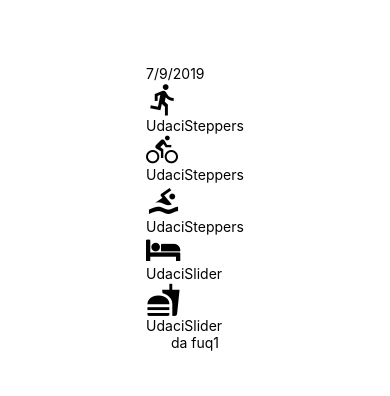
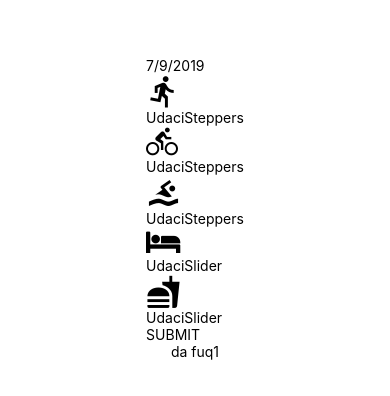
Before and after one commit to Akram11/NativeFitness, a React Native app: screen / in a window 390 px wide. Shown: the part 214-610 px from the top of the page. Built offline with nearby package versions, Linux system fonts and the light colour scheme.

Commit message:
added a submit btn

```diff
--- a/components/AddEntry.js
+++ b/components/AddEntry.js
@@ -1,9 +1,18 @@
 import React, { Component } from 'react'
-import { View } from 'react-native'
-import { getMetricMetaInfo } from '../utils/helpers'
+import { View, TouchableOpacity, Text } from 'react-native'
+import { getMetricMetaInfo, timeToString } from '../utils/helpers'
 import UdaciSlider from './UdaciSlider'
 import UdaciSteppers from './UdaciSteppers'
-import DateHeader  from './DateHeader'
+import DateHeader from './DateHeader'
+
+function SubmitBtn ({ onPress }) {
+  return (
+    <TouchableOpacity
+      onPress={onPress}>
+        <Text>SUBMIT</Text>
+    </TouchableOpacity>
+  )
+}
 
 export default class AddEntry extends Component {
   state = {
@@ -40,12 +49,26 @@
       [metric]: value
     }))
   }
+  submit = () => {
+    const key = timeToString()
+    const entry = this.state
+
+    // Update Redux
+
+    this.setState(() => ({ run: 0, bike: 0, swim: 0, sleep: 0, eat: 0 }))
+
+    // Navigate to home
+
+    // Save to "DB"
+
+    // Clear local notification
+  }
   render() {
     const metaInfo = getMetricMetaInfo()
 
     return (
       <View>
-        <DateHeader date = {(new Date()).toLocaleDateString()} />
+        <DateHeader date={(new Date()).toLocaleDateString()}/>
         {Object.keys(metaInfo).map((key) => {
           const { getIcon, type, ...rest } = metaInfo[key]
           const value = this.state[key]
@@ -68,6 +91,7 @@
             </View>
           )
         })}
+        <SubmitBtn onPress={this.submit} />
       </View>
     )
   }
```
